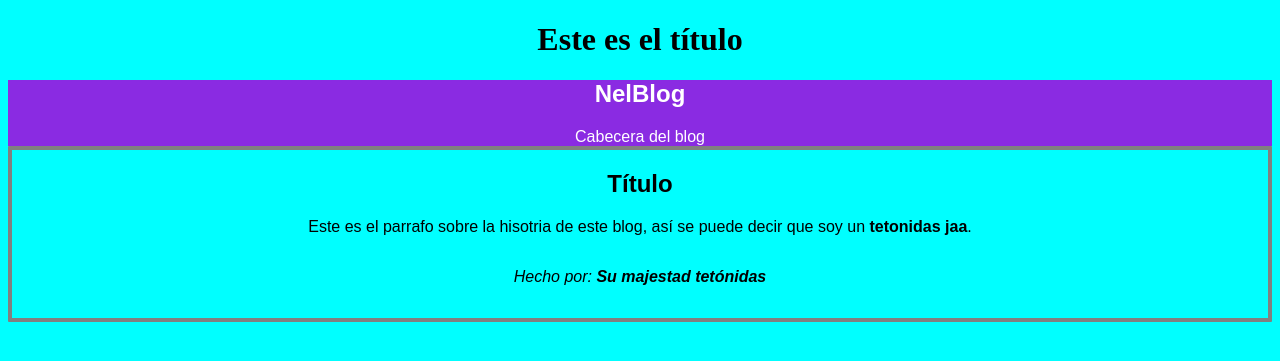
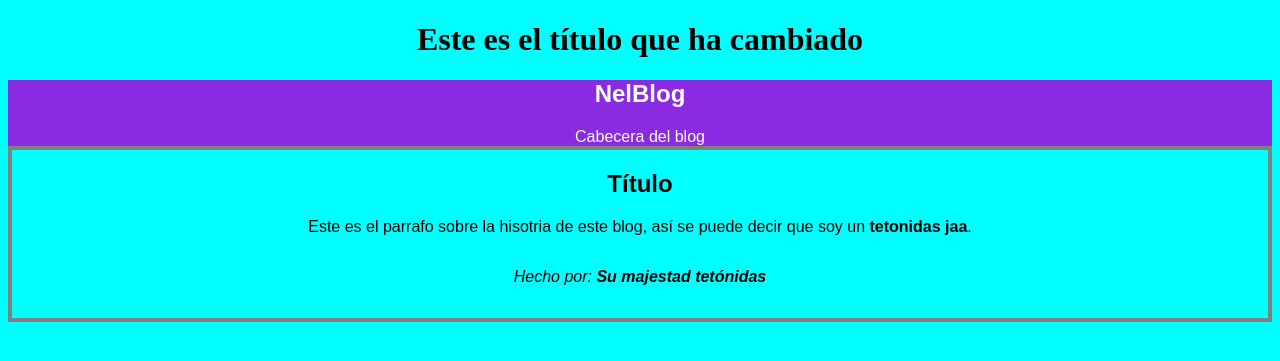
Before and after one commit to neaphdev/myblog, a Python web app: template templates/blog.html in a window 1280 px wide. Shown: the top 361 px of the page. Run offline with Jinja, Linux system fonts and the light colour scheme; the template is opened without the code that fills it, so the values that code supplies are empty.

Commit message:
cambio del título de
Por que quiero

```diff
--- a/templates/blog.html
+++ b/templates/blog.html
@@ -10,7 +10,7 @@
 </head>
 
 <body>
-    <h1>Este es el título</h1>
+    <h1>Este es el título que ha cambiado</h1>
     <div id="cabecera">
         <strong><h2>NelBlog</h2></strong>
 
```
